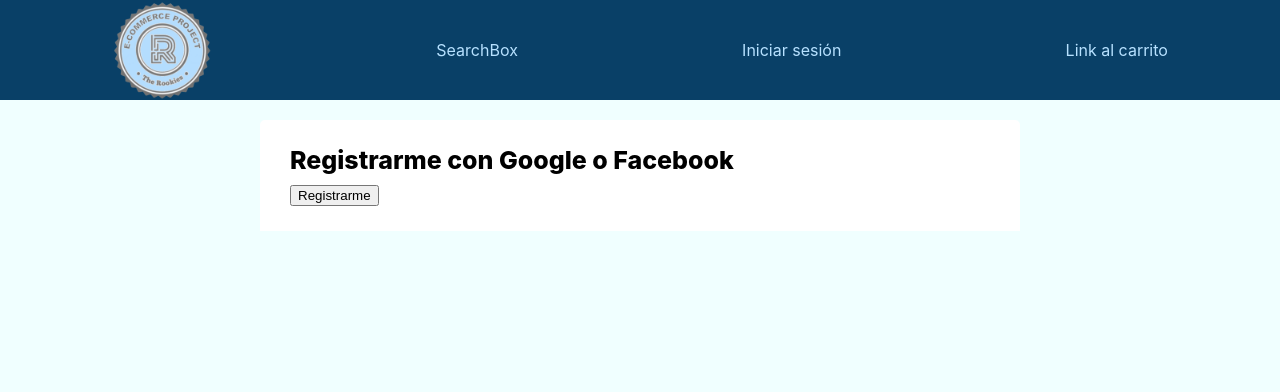
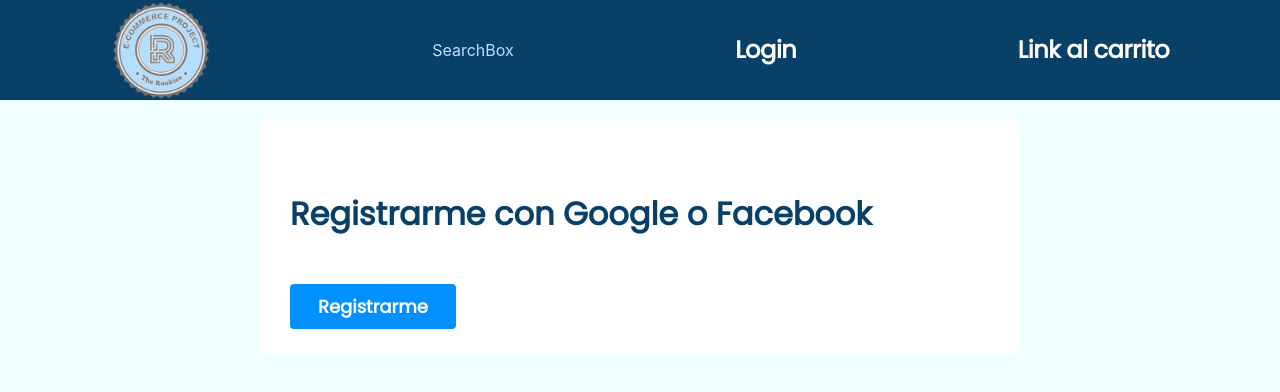
Before and after one commit to QKleo/PF-EigthRookies-Front, a React (Create React App) app: page /login in a window 1280 px wide. Shown: the top 392 px of the page. Built offline with nearby package versions, Linux system fonts and the light colour scheme.

Commit message:
starting with CSS

```diff
--- a/src/App.js
+++ b/src/App.js
@@ -1,7 +1,7 @@
 import { Routes, Route } from 'react-router-dom';
 import LoginAuth0 from './Features/Login/LoginAuth0';
 import NavBar from './Components/NavBar/NavBar';
-import ProductDetail from './productDetail';
+import ProductDetail from './Components/ProductDetail/productDetail.jsx';
 
 function App() {
 
--- a/src/Components/NavBar/NavBar.jsx
+++ b/src/Components/NavBar/NavBar.jsx
@@ -22,9 +22,9 @@
                         <h4>Hola {user.given_name}</h4>
                     </div>
                 </Link>
-                : <Link className={style.link} to='/login'><p>Iniciar sesión</p> </Link>
+                : <Link to='/login'><h2>Login</h2> </Link>
             }
-            <p>Link al carrito</p>
+            <h2>Link al carrito</h2>
         </nav>
     );
 }
--- a/src/productDetail.js
+++ b/src/Components/ProductDetail/productDetail.jsx
@@ -1,7 +1,8 @@
 import React, { useEffect, useReducer} from "react";
 import { useNavigate, useParams} from "react-router-dom";
 import axios from "axios";
-import { getError } from "./utils";
+import { getError } from "../../utils";
+import s from "../../Global.module.css"
 
 const reducer = (state, action) => {
     switch (action.type) {
@@ -57,13 +58,12 @@
                 <p> {error}</p>
             </>
             ) :
-            (<>
+            (<div className={s.productContainer}>
+            <h1>{product.name}</h1>
             <img src={product.image} width="100px" height="100px" alt=""/>
-            <div>{product.name}</div>
-            <div>{product.description}</div>
-            <div>$ {product.price}</div>
-            <div>{product.categoria}</div>
-
-            </>)
+            {/* <div className={s.categories}>Product category: {product.categoryId}</div> */}
+            <div className={s.description}>{product.description}</div>
+            <button className={s.basicBtn}> $ {product.price} 🛒</button>
+            </div>)
     )
 }
--- a/src/Features/Login/LoginAuth0.jsx
+++ b/src/Features/Login/LoginAuth0.jsx
@@ -1,6 +1,7 @@
 import React from 'react';
 import { useAuth0 } from '@auth0/auth0-react';
 import './login.css';
+import s from "../../Global.module.css"
 
 const LoginAuth0 = () => {
 
@@ -14,14 +15,14 @@
             ? <div className="container-LoginAuth0">
                 <img src={user.picture} alt={user.name}/>
                 <h1>Hola {user.name}</h1>
-                <p>{user.email}</p>
-                <button className='register-btn' onClick={logout} >Salir</button>
+                <h4>{user.email}</h4>
+                <button className={s.basicBtn} onClick={logout} >Salir</button>
             </div>
             : <div className="container-LoginAuth0">
-                <div className="title-Auth0">
+                <h1>
                     Registrarme con Google o Facebook
-                </div>
-                <button className='register-btn' onClick={loginWithRedirect} >Registrarme</button>
+                </h1>
+                <button className={s.basicBtn} onClick={loginWithRedirect} >Registrarme</button>
             </div>
             }
         </div>
--- /dev/null
+++ b/src/Global.module.css
@@ -0,0 +1,118 @@
+@import url('https://fonts.googleapis.com/css2?family=Poppins&display=swap');
+
+
+:root{
+    font-family: 'Poppins', sans-serif;
+    --primary-color:#094067;
+    --secondary-color:#FDFDFD;
+    --tertiary-color: #0090FF;
+    --fourth-color: #000000;
+
+    --primary-font: "Poppins";
+    --font-weight: 700;
+
+    --h1-size: 32px;
+    --h2-size: 24px;
+    --h3-size: 16px;
+
+    --btn-font-size: 18px;
+
+}
+
+a{
+    color: var(--secondary-color);
+    text-decoration: none;
+}
+
+h1{
+    font-family: var(--primary-font);
+    font-style: normal;
+    font-weight: var(--font-weight);
+    font-size: var(--h1-size);
+    line-height: 96px;
+    color: var(--primary-color);
+}
+
+h2{
+    font-family: var(--primary-font);
+    font-style: normal;
+    font-weight: var(--font-weight);
+    font-size: var(--h2-size);
+    line-height: 22px;
+    /* or 46% */
+    text-align: center;
+    letter-spacing: -0.41px;
+    color: var(--secondary-color)
+}
+
+h3{
+    font-family: var(--primary-font);
+    font-style: normal;
+    font-weight: var(--font-weight);
+    font-size: var(--h3-size);
+    line-height: 48px;
+/* identical to box height */
+    text-align: center;
+}
+
+h4{
+    font-family: var(--primary-font);
+    font-style: normal;
+    font-weight: 400;
+    font-size: var(--h3-size);
+    line-height: 38px;
+}
+
+.priceHome{
+    font-family: var(--primary-font);
+    font-style: normal;
+    font-weight: 800;
+    font-size: var(--h3-size);
+    line-height: 38px;
+    color: var(--fourth-color);
+}
+
+.description{
+    font-family: var(--primary-font);
+    font-style: normal;
+    font-weight: 500;
+    font-size: var(--h3-size);
+    line-height: 161%;
+    color: var(--fourth-color);
+    margin-bottom: 20px;
+}
+
+.categories{
+    font-family: var(--primary-font);
+    font-style: normal;
+    font-weight: 700;
+    font-size: var(--h2-size);
+    line-height: 72px;
+    text-align: center;
+    text-transform: uppercase;
+    color: var(--primary-color);
+}
+
+.basicBtn{
+    border: none;
+    background: var(--tertiary-color);
+    border-radius: 4px;
+    font-family: var(--primary-font);
+    padding: 12px 28px;
+    font-style: normal;
+    font-weight: var(--font-weight);
+    font-size: var(--btn-font-size);
+    line-height: 21px;
+    color: var(--secondary-color);
+}
+
+.productContainer{
+    justify-content: center;
+    text-align: center;
+    align-items: center;
+}
+
+.inputContainer{
+    border: 1px solid #000000;
+    border-radius: 25px;
+}
```
Also changed, not shown: 1 other file (tests, documents, lock files or other folders).
